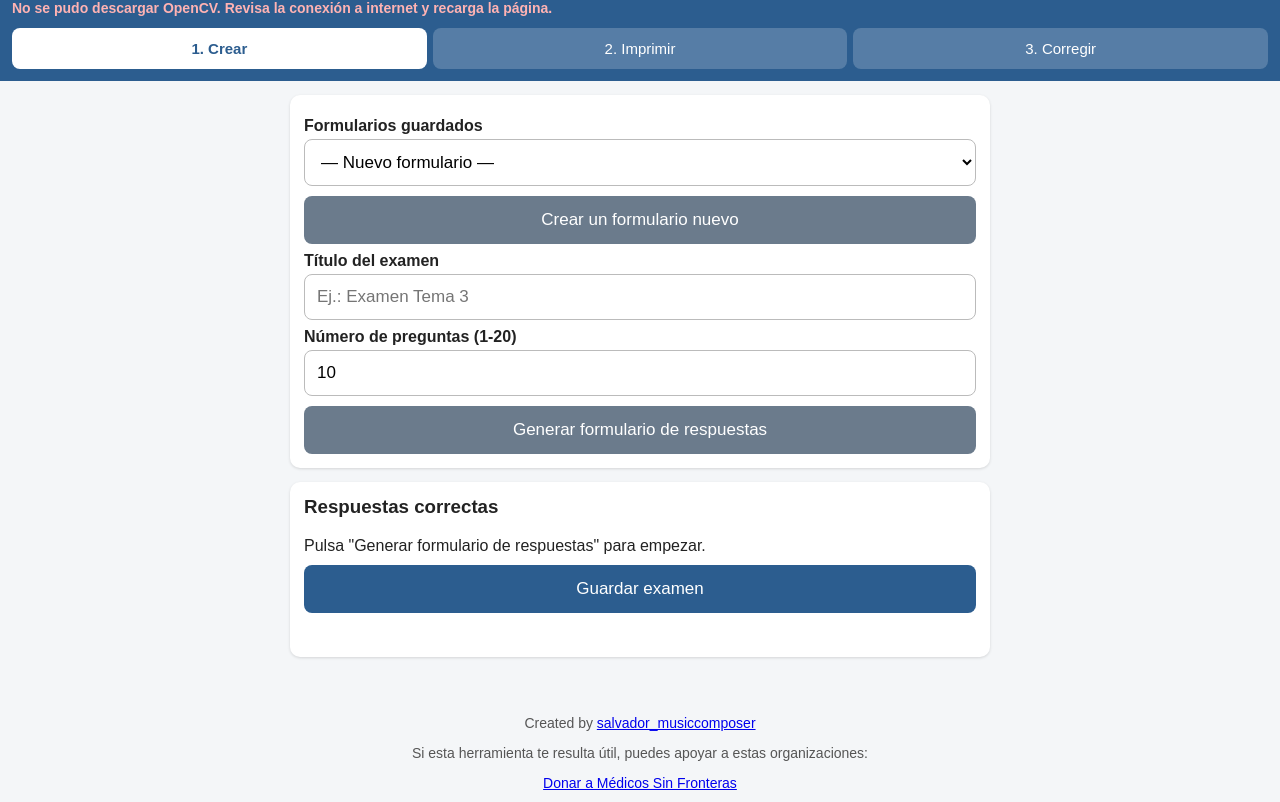
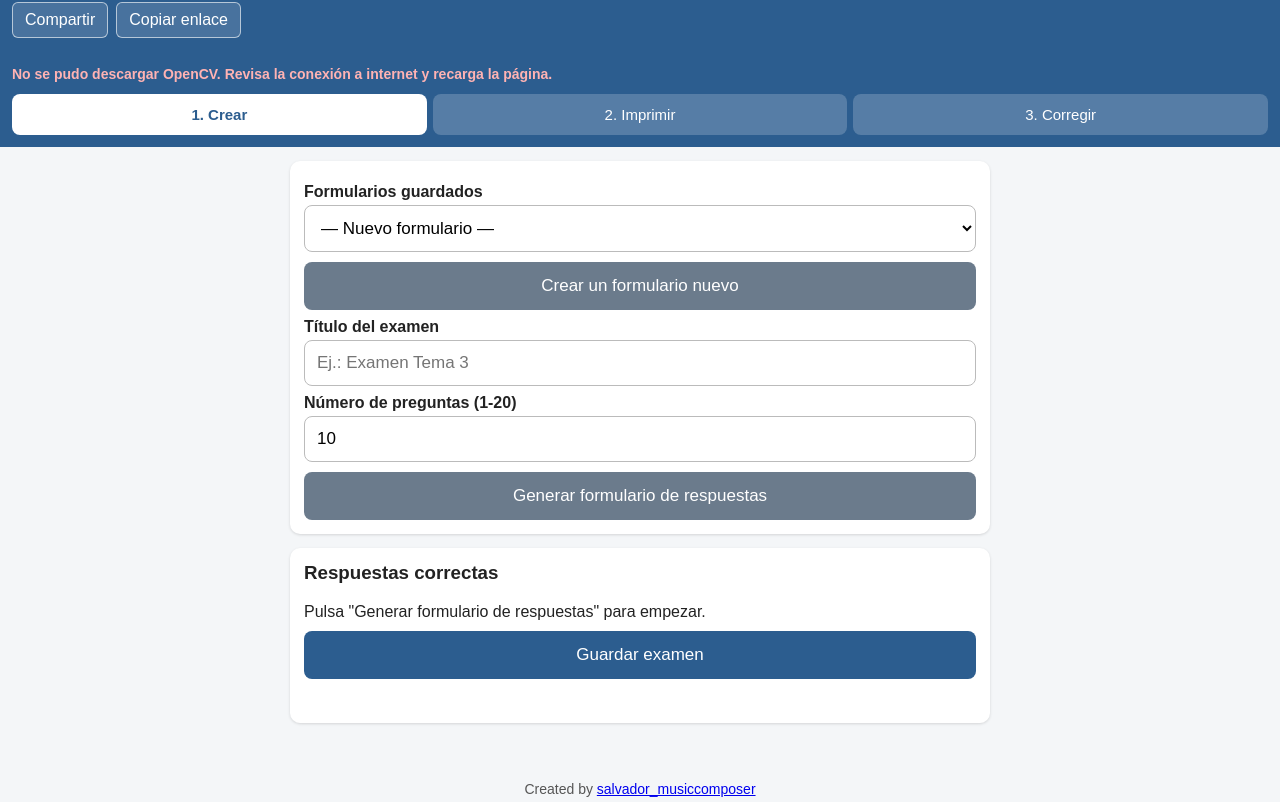
Before and after one commit to salvadormusic/Aplicacion-Examenes-OMR-PWA, an Electron app: page index.html in a window 1280 px wide. Shown: the part 41-843 px from the top of the page. Drawn offline with Linux system fonts and the light colour scheme.

Commit message:
Add share and copy-link buttons to the header

```diff
--- a/index.html
+++ b/index.html
@@ -10,6 +10,7 @@ body{font-family:Arial,sans-serif;margin:0;min-height:100vh;display:flex;flex-di
 header{background:#2c5d8f;color:#fff;padding:12px;position:sticky;top:0;z-index:5}
 #status{font-size:14px;margin-top:6px;min-height:18px}#status.error{color:#ffb3b3;font-weight:bold}
 nav{display:flex;gap:6px;margin-top:10px}nav button{flex:1;padding:12px 4px;border:0;border-radius:8px;background:#ffffff33;color:#fff;font-size:15px;cursor:pointer}nav button.active{background:#fff;color:#2c5d8f;font-weight:bold}
+.share-actions{display:flex;gap:8px;margin-top:8px;flex-wrap:wrap}.share-actions button{border:1px solid #ffffff99;border-radius:6px;background:#ffffff22;color:#fff;padding:8px 12px;font:inherit;cursor:pointer}.share-actions button:hover{background:#ffffff33}#shareStatus{font-size:13px;min-height:18px;margin-top:4px}
 main{flex:1;width:100%;padding:14px;max-width:728px;margin:0 auto}.screen{display:none}.screen.active{display:block}
 .card{background:#fff;border-radius:10px;padding:14px;margin-bottom:14px;box-shadow:0 1px 3px #0002}
 label.lbl{display:block;margin:8px 0 4px;font-weight:bold}
@@ -27,6 +28,11 @@ footer{flex-shrink:0;padding:16px;color:#555;font-size:14px;text-align:center}
 <body>
 <header>
   <h1 style="margin:0;font-size:20px">Exámenes tipo test</h1>
+  <div class="share-actions">
+    <button type="button" onclick="shareApp()">Compartir</button>
+    <button type="button" onclick="copyAppLink()">Copiar enlace</button>
+  </div>
+  <div id="shareStatus" aria-live="polite"></div>
   <div id="status">Cargando OpenCV…</div>
   <nav>
     <button id="nav-create" class="active" onclick="showScreen('create')">1. Crear</button>
@@ -102,6 +108,9 @@ let cvReady=false,cvPromiseUsed=false;
 function $(id){return document.getElementById(id)}
 function esc(s){return String(s).replace(/[&<>"']/g,c=>({'&':'&amp;','<':'&lt;','>':'&gt;','"':'&quot;',"'":'&#39;'}[c]))}
 function setStatus(text,isError=false){const st=$('status');st.textContent=text;st.className=isError?'error':'';const m=$('msg');if(m){m.textContent=text;m.style.color=isError?'#b00':'#222';m.style.fontWeight=isError?'bold':'normal'}}
+function setShareStatus(text){$('shareStatus').textContent=text}
+async function copyAppLink(){const url=window.location.href;try{if(navigator.clipboard&&window.isSecureContext){await navigator.clipboard.writeText(url)}else{const field=document.createElement('textarea');field.value=url;field.setAttribute('readonly','');field.style.position='fixed';field.style.opacity='0';document.body.appendChild(field);field.select();const copied=document.execCommand('copy');field.remove();if(!copied)throw new Error('No se pudo copiar el enlace.')}setShareStatus('Enlace copiado.')}catch(error){setShareStatus('No se pudo copiar automáticamente. Copia este enlace: '+url)}}
+async function shareApp(){if(!navigator.share){await copyAppLink();return}try{await navigator.share({title:document.title,text:'Exámenes tipo test',url:window.location.href});setShareStatus('Enlace compartido.')}catch(error){if(error.name!=='AbortError')setShareStatus('No se pudo abrir el menú para compartir. Usa «Copiar enlace».')}}
 function checkCv(){if(cvReady)return true;if(window.cv&&typeof cv.Mat==='function'){cvReady=true;setStatus('OpenCV listo. Ya puedes corregir.')}return cvReady}
 function waitForCv(){let tries=0;const timer=setInterval(()=>{tries++;if(window.cv&&typeof cv.Mat!=='function'&&typeof cv.then==='function'&&!cvPromiseUsed){cvPromiseUsed=true;cv.then(m=>{window.cv=m;checkCv()}).catch(()=>setStatus('No se pudo iniciar OpenCV. Recarga la página.',true))}if(window.cv&&typeof cv.Mat!=='function'&&!cvPromiseUsed)cv.onRuntimeInitialized=()=>checkCv();if(checkCv())clearInterval(timer);else if(tries>150){clearInterval(timer);setStatus('OpenCV no se ha cargado tras 30 segundos. Revisa la conexión a internet y recarga la página.',true)}},200)}
 function loadExams(){let exams=[];try{exams=JSON.parse(localStorage.getItem('examenes'))||[]}catch(e){}if(!Array.isArray(exams))exams=[];if(!exams.length){try{const legacy=JSON.parse(localStorage.getItem('examen'));if(legacy&&legacy.title&&legacy.n&&Array.isArray(legacy.answers)){legacy.id='legacy-'+Date.now();exams=[legacy];localStorage.setItem('examenes',JSON.stringify(exams));if(localStorage.getItem('examenSeleccionado')===null)localStorage.setItem('examenSeleccionado',legacy.id)}}catch(e){}}return exams}
```
